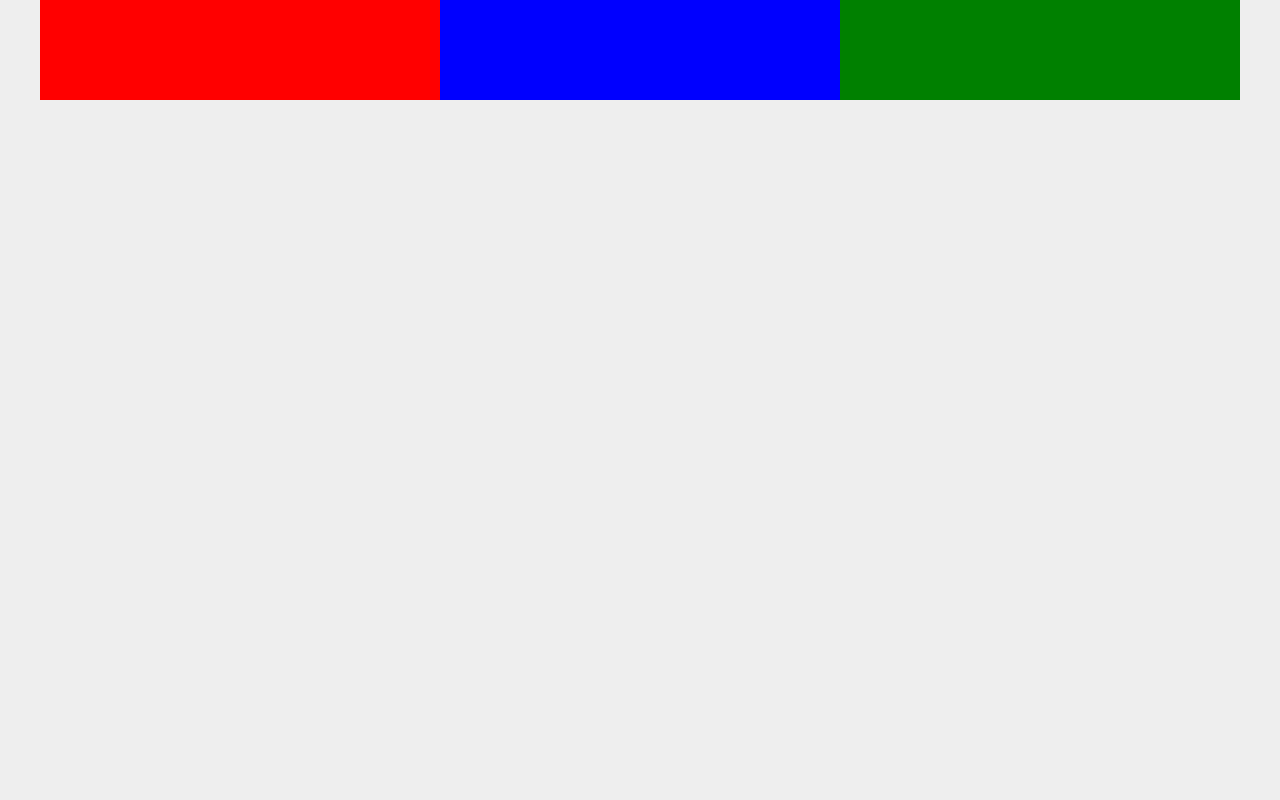
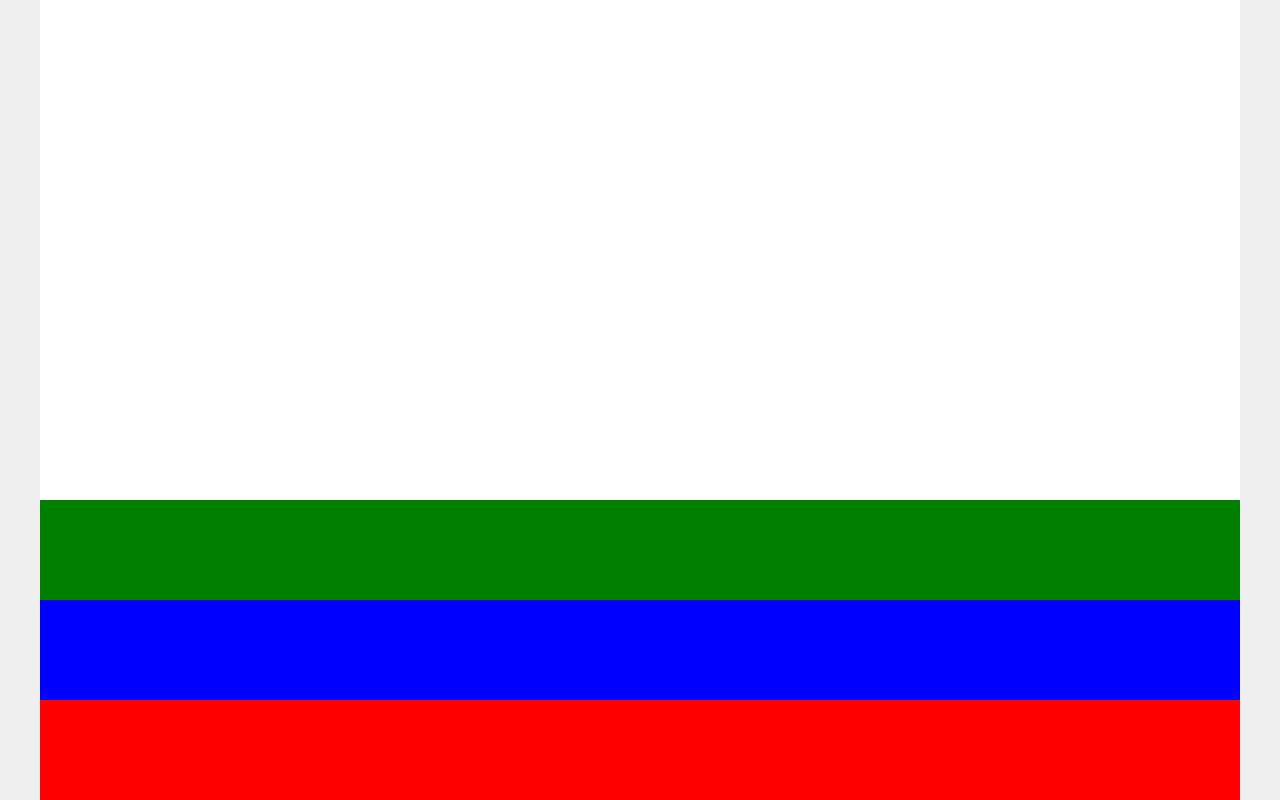
Before and after one commit to robert-dopieralski/flexbox, a plain HTML site: page index.html in a window 1280 px wide. Drawn offline with Linux system fonts and the light colour scheme.

Commit message:
flex-content used in index.html

```diff
--- a/css/main.css
+++ b/css/main.css
@@ -21,11 +21,14 @@ body
     display: flex;
     background: #fff;
     flex-wrap: wrap;
+    flex-flow: column-reverse;
+    justify-content: flex-start;
+    height: 800px;
 }
 .box
 {
     height: 100px;
-    flex: 1 0 200px;
+    flex: 0 0 100px;
 
 
 }
```
Also changed, not shown: css-flexbox-playlist-master/example-2/nested-menu.html (+1 -1 lines), css-flexbox-playlist-master/index.html (+1 -1 lines).
